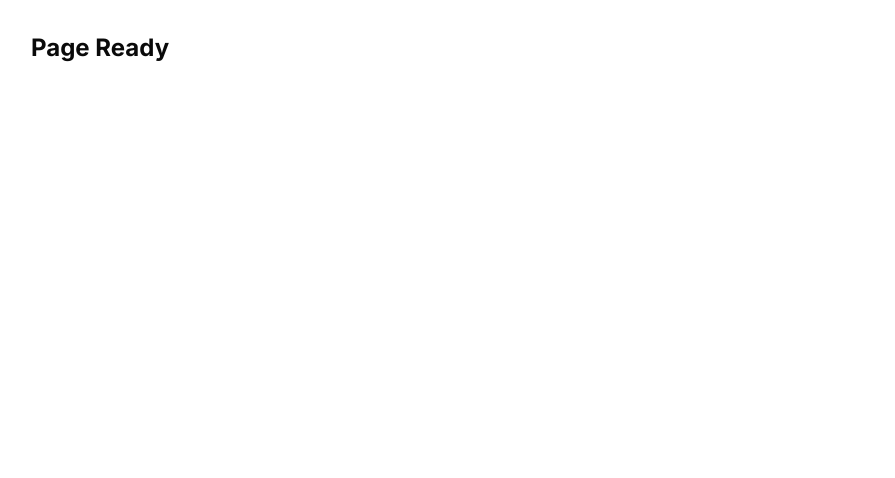
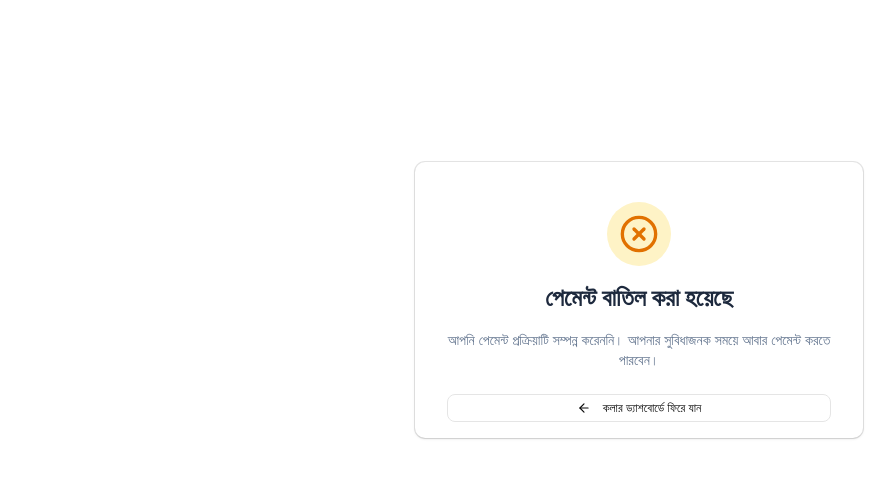
Before and after one commit to sarafathossen/b7a7, a Next.js app: page /payment/cancel in a window 1280 px wide. Shown: the top 478 px of the page, without its empty margins (1-896 px from the left). Built offline with nearby package versions, Linux system fonts and the light colour scheme.

Commit message:
added payment cancel page

```diff
--- a/src/app/payment/cancel/page.tsx
+++ b/src/app/payment/cancel/page.tsx
@@ -1,7 +1,30 @@
-export default function Page() {
+// src/app/payment/cancel/page.tsx
+import Link from "next/link";
+import { Button } from "@/components/ui/button";
+import { Card, CardContent } from "@/components/ui/card";
+import { XCircle, ArrowLeft } from "lucide-react";
+
+export default function PaymentCancelPage() {
   return (
-    <div className="p-8">
-      <h1 className="text-2xl font-bold">Page Ready</h1>
+    <div className="min-h-[75vh] flex items-center justify-center p-4">
+      <Card className="max-w-md w-full text-center border-slate-200 shadow-sm p-4">
+        <CardContent className="space-y-4 pt-6">
+          <div className="w-16 h-16 bg-amber-100 text-amber-600 rounded-full flex items-center justify-center mx-auto">
+            <XCircle className="w-10 h-10" />
+          </div>
+          <h2 className="text-2xl font-bold text-slate-800">পেমেন্ট বাতিল করা হয়েছে</h2>
+          <p className="text-sm text-slate-500">
+            আপনি পেমেন্ট প্রক্রিয়াটি সম্পন্ন করেননি। আপনার সুবিধাজনক সময়ে আবার পেমেন্ট করতে পারবেন।
+          </p>
+          <div className="pt-2">
+            <Link href="/caller">
+              <Button variant="outline" className="w-full">
+                <ArrowLeft className="w-4 h-4 mr-2" /> কলার ড্যাশবোর্ডে ফিরে যান
+              </Button>
+            </Link>
+          </div>
+        </CardContent>
+      </Card>
     </div>
   );
 }
```
